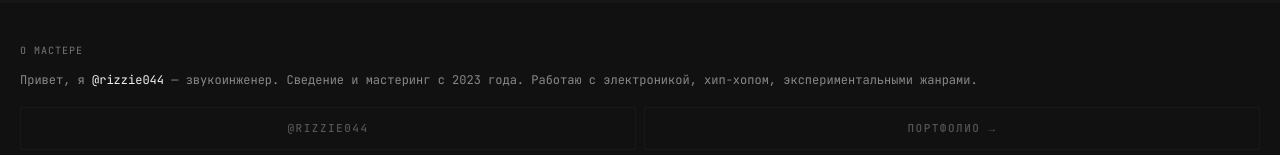
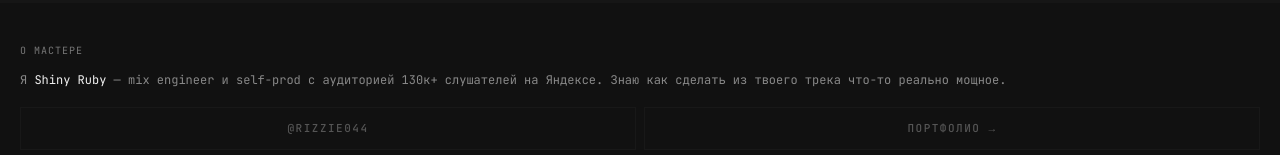
Before and after one commit to xedi-lab/cyber-sound-store, a React (Vite) app in the folder frontend/: page / in a window 1280 px wide. Shown: the part 797-952 px from the top of the page. Built offline with nearby package versions, Linux system fonts and the light colour scheme.

Commit message:
update: bio text — Shiny Ruby, 130k listeners

```diff
--- a/frontend/src/pages/Home.tsx
+++ b/frontend/src/pages/Home.tsx
@@ -115,9 +115,9 @@ export function HomePage() {
       <div className="mx-5 mb-5">
         <div className="t-label mb-3">о мастере</div>
         <p className="t-body mb-4">
-          Привет, я <span className="text-v-white">@rizzie044</span> — звукоинженер.
-          Сведение и мастеринг с 2023 года. Работаю с электроникой,
-          хип-хопом, экспериментальными жанрами.
+          Я <span className="text-v-white">Shiny Ruby</span> — mix engineer и self-prod
+          с аудиторией 130к+ слушателей на Яндексе.
+          Знаю как сделать из твоего трека что-то реально мощное.
         </p>
         <div className="flex gap-2">
           <a
```
